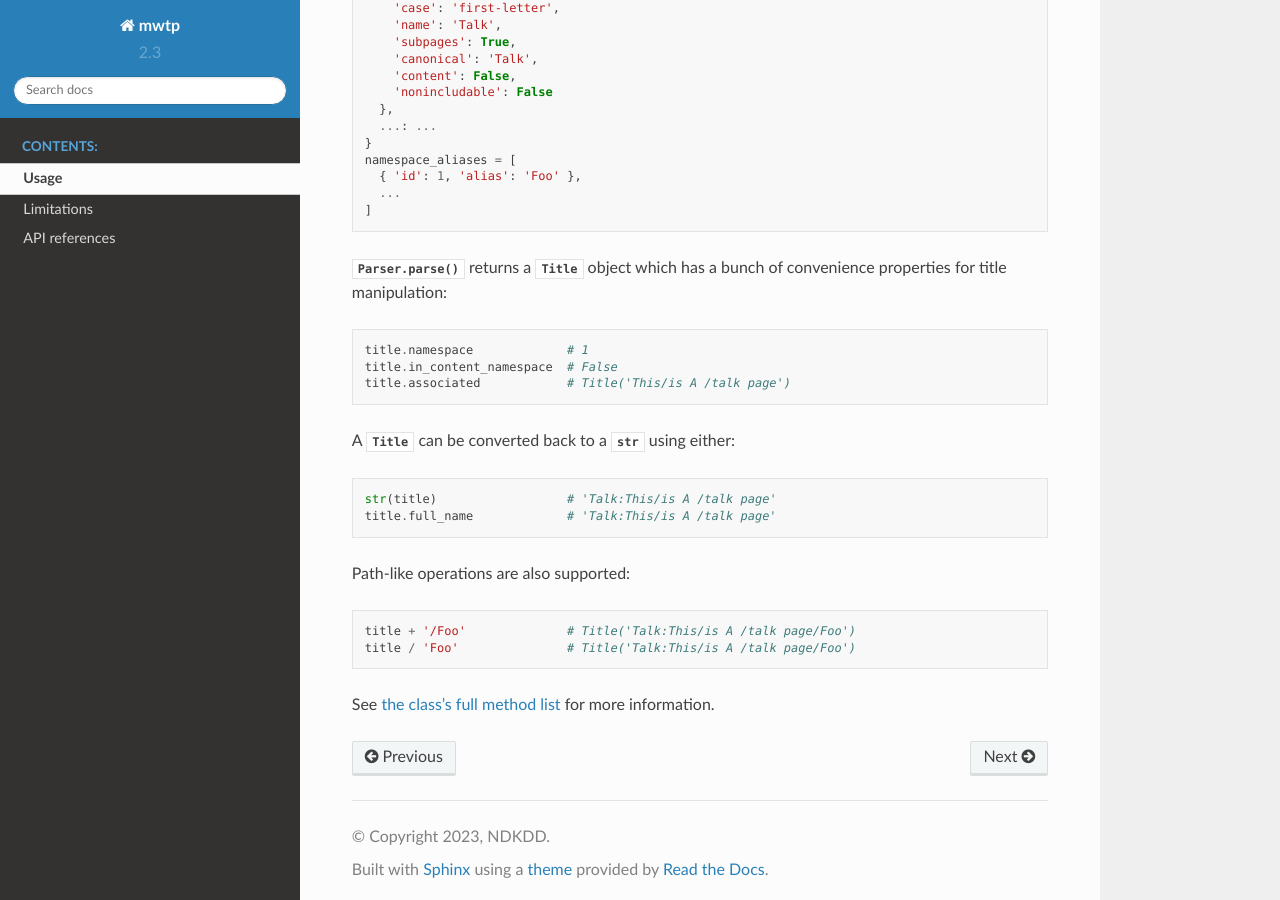
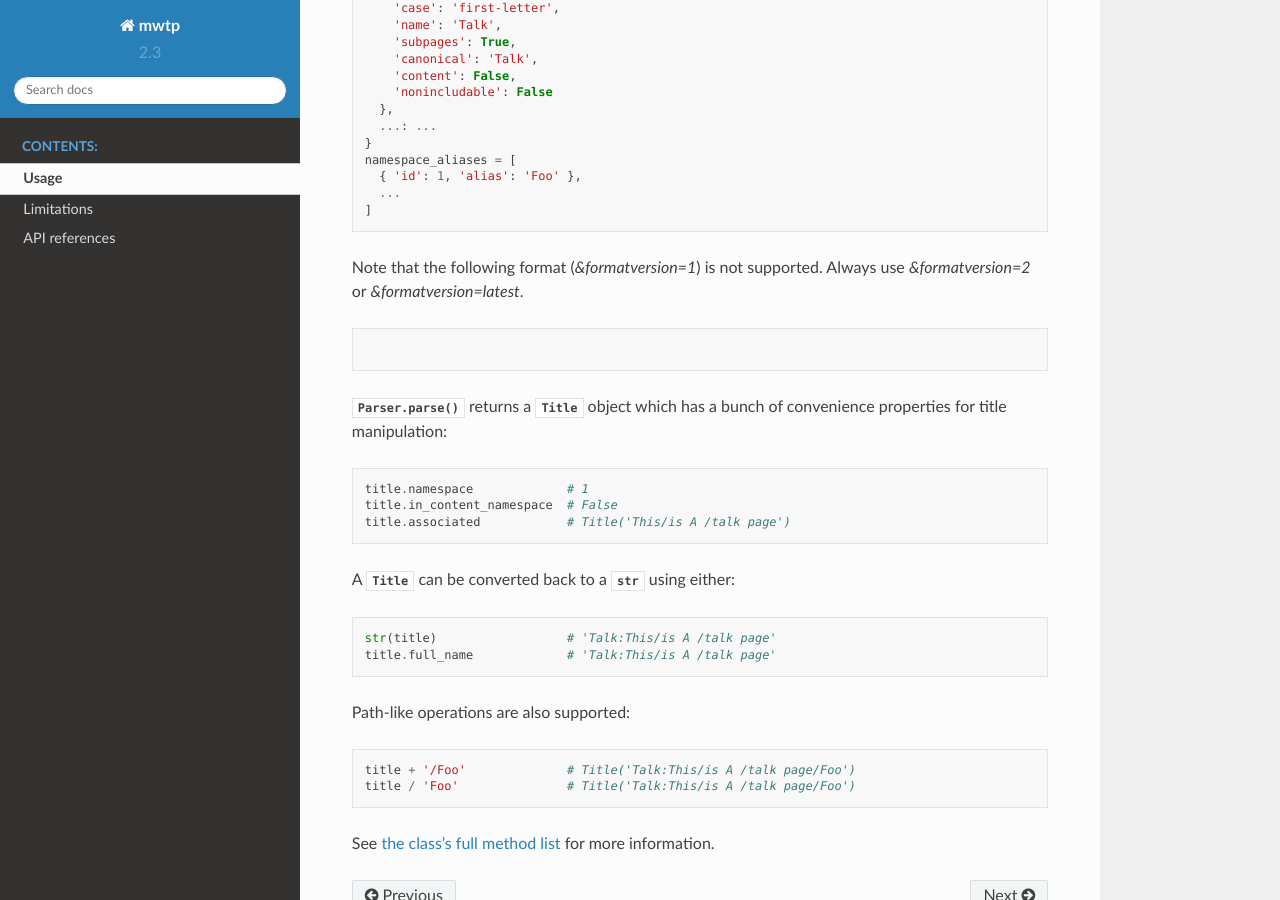
Before and after one commit to NguoiDungKhongDinhDanh/mwtp-2, a Sphinx documentation site: the page built from docs/source/usage.rst, in a window 1280 px wide and 900 px high, scrolled down 630 px. Built offline with Sphinx 7.4.7 and the Read the Docs theme 2.0.0, drawn with Linux system fonts in a browser that asks for light colours.

Commit message:
Add .editorconfig and notes about formatversion=1

```diff
--- a/docs/index.rst
+++ b/docs/index.rst
@@ -48,5 +48,4 @@ Indices and tables
 ------------------
 
 * :ref:`genindex`
-* :ref:`modindex`
 * :ref:`search`
--- a/docs/source/index.rst
+++ b/docs/source/index.rst
@@ -48,5 +48,4 @@ Indices and tables
 ------------------
 
 * :ref:`genindex`
-* :ref:`modindex`
 * :ref:`search`
--- a/docs/source/usage.rst
+++ b/docs/source/usage.rst
@@ -44,6 +44,12 @@ Here's how they might look like:
      ...
    ]
 
+Note that the following format (`&formatversion=1`) is not supported.
+Always use `&formatversion=2` or `&formatversion=latest`.
+
+.. code-block:: python
+
+
 :meth:`.Parser.parse` returns a :class:`.Title` object
 which has a bunch of convenience properties for
 title manipulation:
--- a/pyproject.toml
+++ b/pyproject.toml
@@ -1,6 +1,6 @@
 [project]
 name = "mwtp"
-version = "2.3.0"
+version = "2.3.1"
 description = "A parser for MediaWiki titles"
 readme = "README.md"
 requires-python = ">=3.10"
```
Also changed, not shown: README.md (+16 -0 lines), 2 other files.
